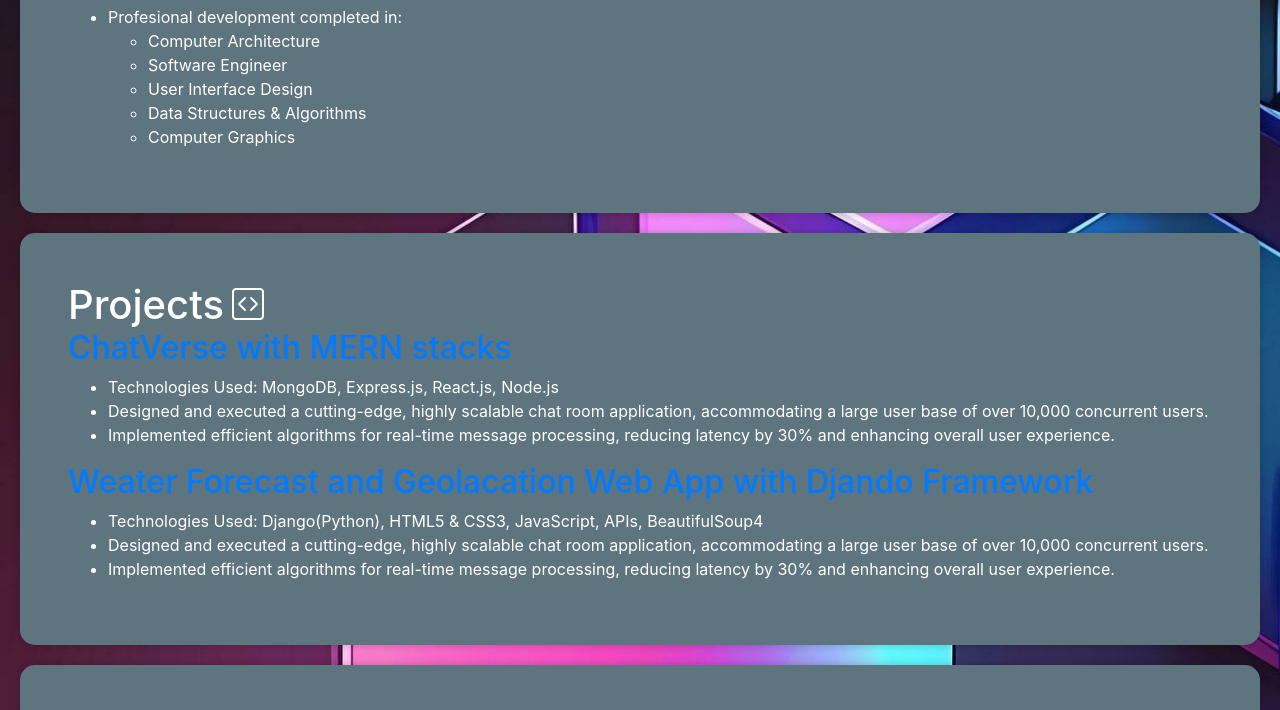
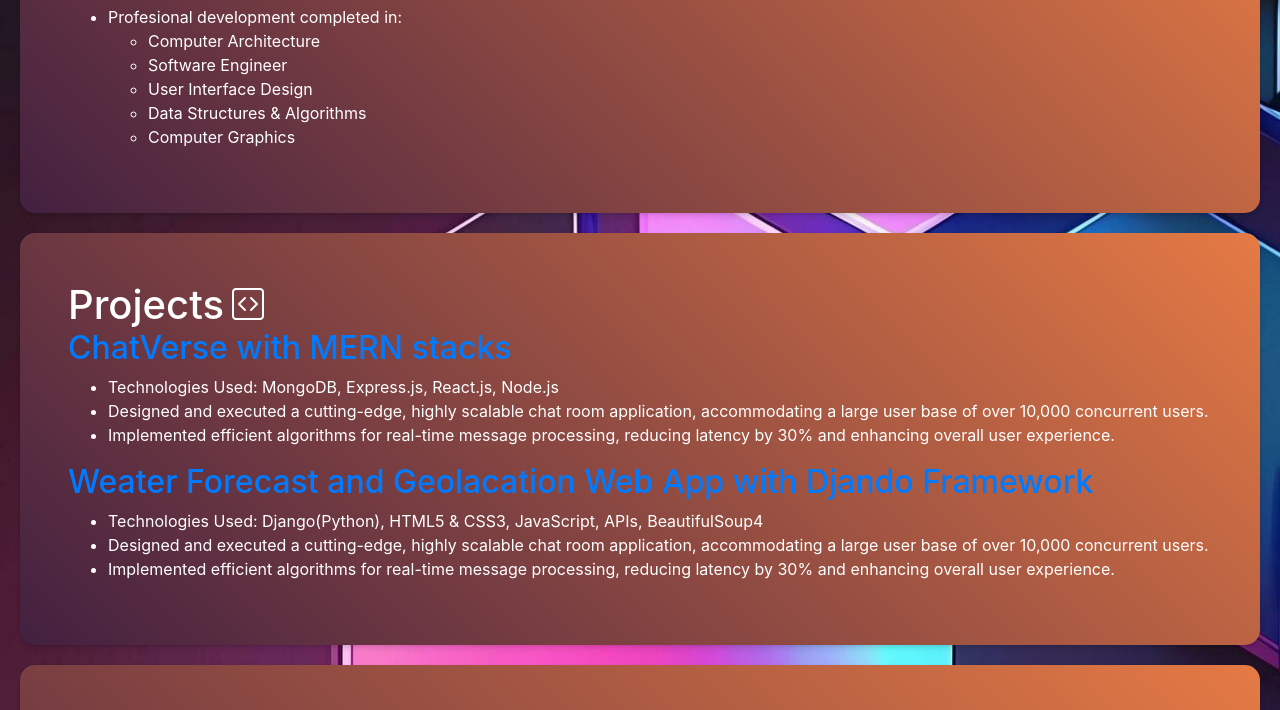
Before and after one commit to Didipaldidi/MyPortfolioBlog, a plain HTML site: page index.html in a window 1280 px wide. Shown: the part 589-1299 px from the top of the page. Drawn offline with nearby package versions, Linux system fonts and the light colour scheme.

Commit message:
added shadow animation and gradient color to rounded box

```diff
--- a/styles.css
+++ b/styles.css
@@ -13,7 +13,15 @@
     margin-bottom: 20px;
     margin-left: 20px;
     margin-right: 20px;
-    box-shadow: 0 0 10px rgba(0, 0, 0, 0.2);
+    box-shadow: 0 4px 6px rgba(0, 0, 0, 0.1), 0 1px 3px rgba(0, 0, 0, 0.08);
+    background: linear-gradient(45deg, #422040, #E57A44);
+    transition: transform 0.2s ease, box-shadow 0.2s ease;
+
+}
+
+.rounded-box:hover {
+    transform: translateY(-4px);
+    box-shadow: 0 8px 12px rgba(0, 0, 0, 0.1), 0 3px 6px rgba(0, 0, 0, 0.08);
 }
 
 /* Add this CSS to your existing styles.css or in a <style> tag in the <head> of your HTML */
```
